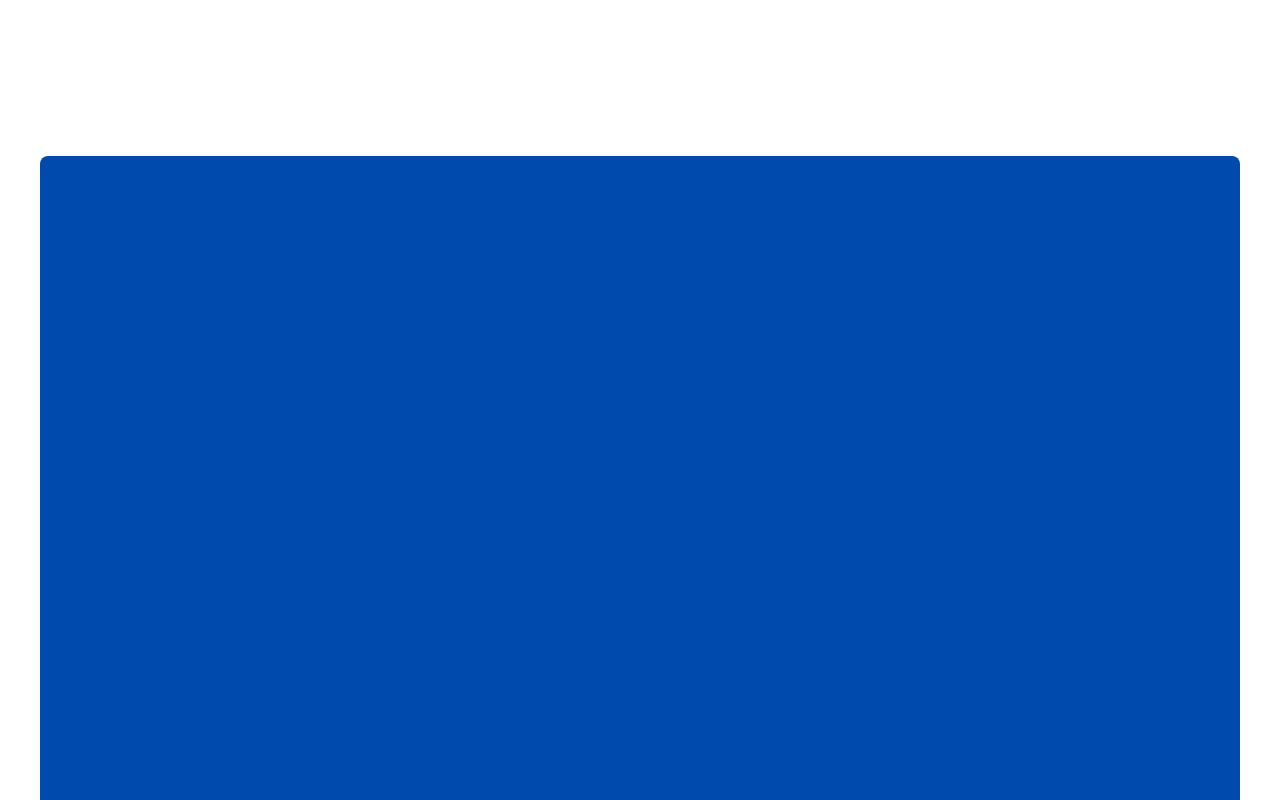
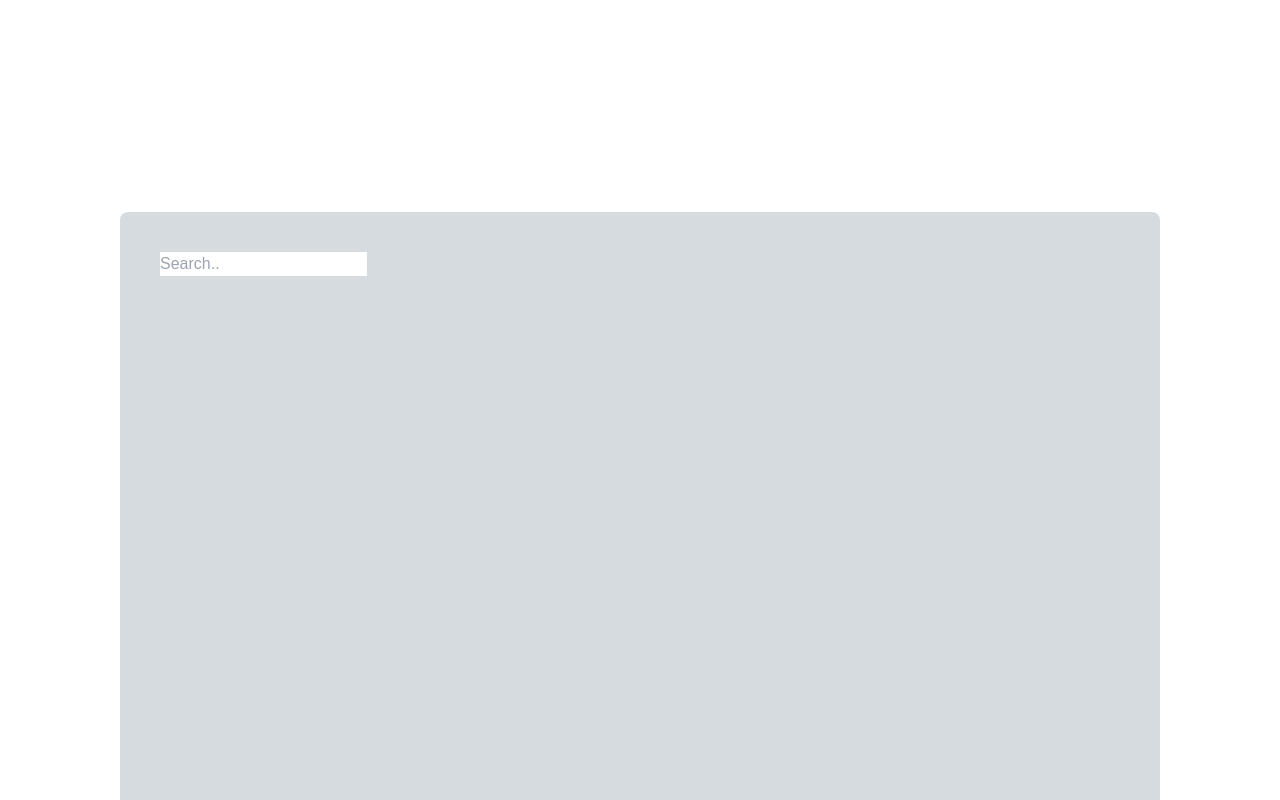
Before and after one commit to lee-64/irvinehacks2025, a Next.js app in the folder frontend/: page / in a window 1280 px wide. Shown: the part 1280-2080 px from the top of the page. Built offline with nearby package versions, Linux system fonts and the light colour scheme.

Commit message:
final layout

```diff
--- a/frontend/src/app/page.js
+++ b/frontend/src/app/page.js
@@ -31,7 +31,6 @@
 
   return (
     <div className="sm:p-10">
-      {scrollAmount}
       <div className="h-20 row-start-1 items-center">
         <img src="/zipscopeimage.png" className="h-full" />
       </div>
@@ -54,7 +53,7 @@
         </div>
       </div>
 
-      <div className="bg-black text-white py-16 rounded-lg" style={{
+      <div className="py-16 rounded-lg" style={{
         opacity: opacity(scrollAmount)
       }}>
       <div className="max-w-6xl mx-auto text-center">
@@ -63,7 +62,7 @@
         </h1>
         <div className="grid md:grid-cols-3 gap-8 mt-12">
           {/* Safety */}
-          <div className="bg-white text-black rounded-2xl shadow-lg p-6 flex flex-col items-center">
+          <div className="bg-[#6495ED] text-black rounded-2xl shadow-lg p-6 flex flex-col items-center">
             <h2 className="font-semibold text-lg mb-4">
               Crime Rates <br /> and Safety
             </h2>
@@ -75,7 +74,7 @@
           </div>
 
           {/* Transaction Details Section */}
-          <div className="bg-white text-black rounded-2xl shadow-lg p-6 flex flex-col items-center">
+          <div className="bg-[#6495ED] text-black rounded-2xl shadow-lg p-6 flex flex-col items-center">
             <h2 className="font-semibold text-lg mb-4">
               Access to transaction <br /> detail in a second
             </h2>
@@ -90,7 +89,7 @@
           </div>
 
           {/* Card Spend Section */}
-          <div className="bg-white text-black rounded-2xl shadow-lg p-6 flex flex-col items-center">
+          <div className="bg-[#6495ED] text-black rounded-2xl shadow-lg p-6 flex flex-col items-center">
             <h2 className="font-semibold text-lg mb-4">
               Control card spend, <br /> before it happens.
             </h2>
@@ -106,13 +105,16 @@
         </div>
       </div>
     </div>
-    <div className="h-screen bg-[#004aad] rounded-lg">
+    <div className="h-screen rounded-lg sm:p-20">
+      <div className="h-screen rounded-lg w-full bg-[#D6DBDF] sm:p-10">
+        <input type="text" placeholder="Search.." />
+      </div>
     </div>
-    </div>
+  </div>
   );
 }
 
-    /* <div className="grid grid-rows-[20px_1fr_20px] items-center justify-items-center min-h-screen p-8 pb-20 gap-16 sm:p-20 font-[family-name:var(--font-geist-sans)]">
+   {/* <div className="grid grid-rows-[20px_1fr_20px] items-center justify-items-center min-h-screen p-8 pb-20 gap-16 sm:p-20 font-[family-name:var(--font-geist-sans)]">
       <main className="flex flex-col gap-8 row-start-2 items-center sm:items-start">
         <Image
           className="dark:invert"
@@ -206,4 +208,4 @@
           Go to nextjs.org →
         </a>
       </footer>
-    </div> */
+    </div> */}
```
